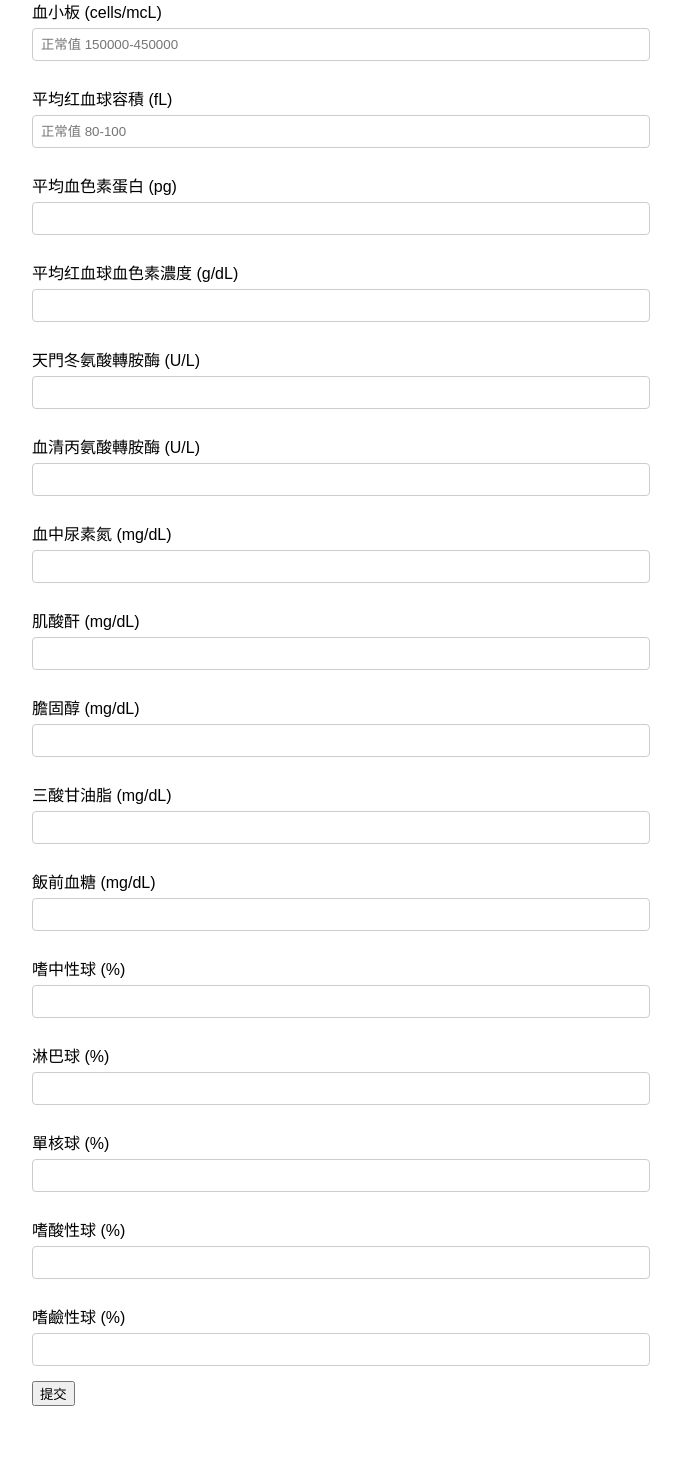
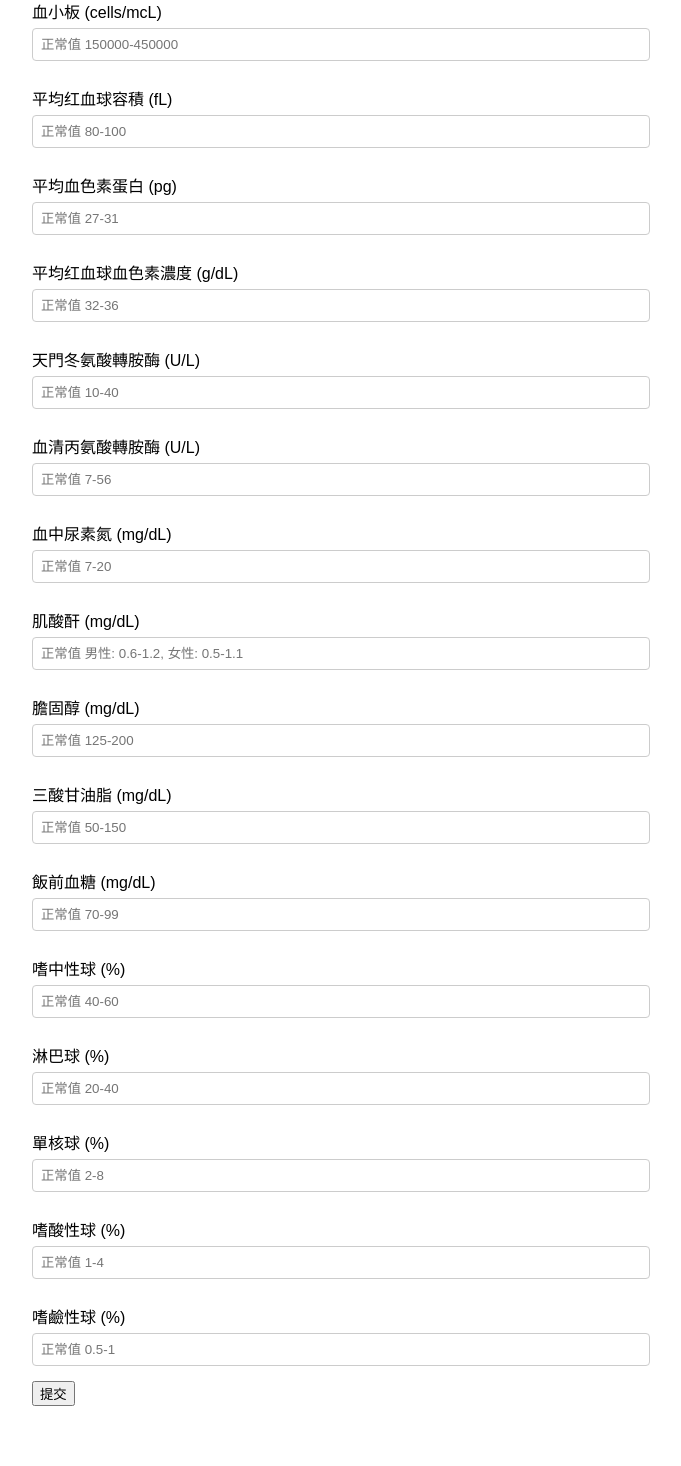
Before and after one commit to Andy0704/bmi_app, a Flask app: page / in a window 1280 px wide. Shown: the part 692-2158 px from the top of the page, without its empty margins (308-989 px from the left). Run offline with Flask 3, Linux system fonts and the light colour scheme; some libraries are stand-ins or nearby versions.

Commit message:
Update index.html

```diff
--- a/templates/index.html
+++ b/templates/index.html
@@ -66,33 +66,33 @@
             <label for="mcv">平均红血球容積 (fL)</label>
             <input type="number" step="any" placeholder="正常值 80-100" id="mcv" name="mcv" required>
             <label for="mch">平均血色素蛋白 (pg)</label>
-            <input type="number" step="any" id="mch" name="mch" required>
+            <input type="number" step="any" placeholder="正常值 27-31" id="mch" name="mch" required>
             <label for="mchc">平均红血球血色素濃度 (g/dL)</label>
-            <input type="number" step="any" id="mchc" name="mchc" required>
+            <input type="number" step="any" placeholder="正常值 32-36" id="mchc" name="mchc" required>
             <label for="ast">天門冬氨酸轉胺酶 (U/L)</label>
-            <input type="number" step="any" id="ast" name="ast" required>
+            <input type="number" step="any" placeholder="正常值 10-40" id="ast" name="ast" required>
             <label for="alt">血清丙氨酸轉胺酶 (U/L)</label>
-            <input type="number" step="any" id="alt" name="alt" required>
+            <input type="number" step="any" placeholder="正常值 7-56" id="alt" name="alt" required>
             <label for="bun">血中尿素氮 (mg/dL)</label>
-            <input type="number" step="any" id="bun" name="bun" required>
+            <input type="number" step="any" placeholder="正常值 7-20" id="bun" name="bun" required>
             <label for="creatinine">肌酸酐 (mg/dL)</label>
-            <input type="number" step="any" id="creatinine" name="creatinine" required>
+            <input type="number" step="any" placeholder="正常值 男性: 0.6-1.2, 女性: 0.5-1.1" id="creatinine" name="creatinine" required>
             <label for="cholesterol">膽固醇 (mg/dL)</label>
-            <input type="number" step="any" id="cholesterol" name="cholesterol" required>
+            <input type="number" step="any" placeholder="正常值 125-200" id="cholesterol" name="cholesterol" required>
             <label for="triglycerides">三酸甘油脂 (mg/dL)</label>
-            <input type="number" step="any" id="triglycerides" name="triglycerides" required>
+            <input type="number" step="any" placeholder="正常值 50-150" id="triglycerides" name="triglycerides" required>
             <label for="glucose">飯前血糖 (mg/dL)</label>
-            <input type="number" step="any" id="glucose" name="glucose" required>
+            <input type="number" step="any" placeholder="正常值 70-99" id="glucose" name="glucose" required>
             <label for="neutrophils">嗜中性球 (%)</label>
-            <input type="number" step="any" id="neutrophils" name="neutrophils" required>
+            <input type="number" step="any" placeholder="正常值 40-60" id="neutrophils" name="neutrophils" required>
             <label for="lymphocytes">淋巴球 (%)</label>
-            <input type="number" step="any" id="lymphocytes" name="lymphocytes" required>
+            <input type="number" step="any" placeholder="正常值 20-40" id="lymphocytes" name="lymphocytes" required>
             <label for="monocytes">單核球 (%)</label>
-            <input type="number" step="any" id="monocytes" name="monocytes" required>
+            <input type="number" step="any" placeholder="正常值 2-8" id="monocytes" name="monocytes" required>
             <label for="eosinophils">嗜酸性球 (%)</label>
-            <input type="number" step="any" id="eosinophils" name="eosinophils" required>
+            <input type="number" step="any" placeholder="正常值 1-4" id="eosinophils" name="eosinophils" required>
             <label for="basophils">嗜鹼性球 (%)</label>
-            <input type="number" step="any" id="basophils" name="basophils" required>
+            <input type="number" step="any" placeholder="正常值 0.5-1" id="basophils" name="basophils" required>
             <button type="submit">提交</button>
         </form>
         <div id="results" class="results"></div>
```
